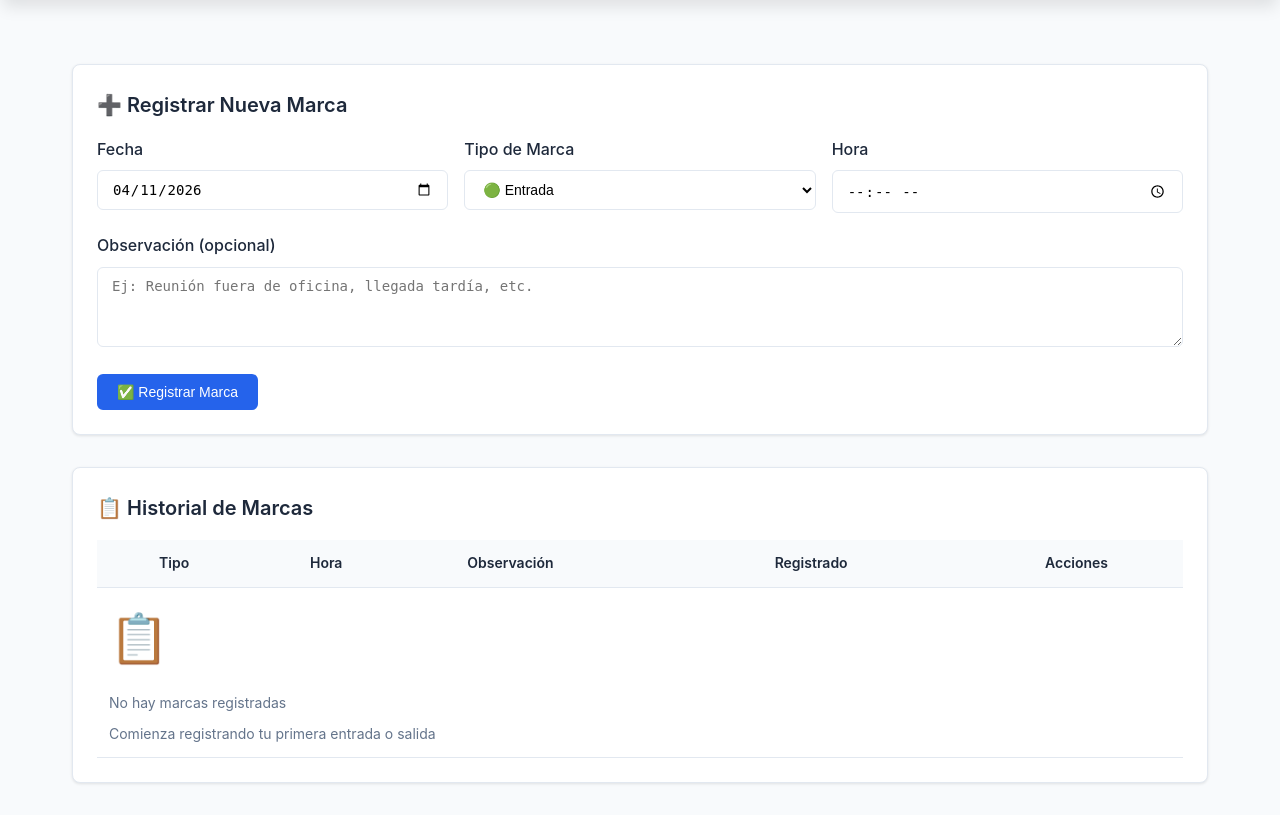
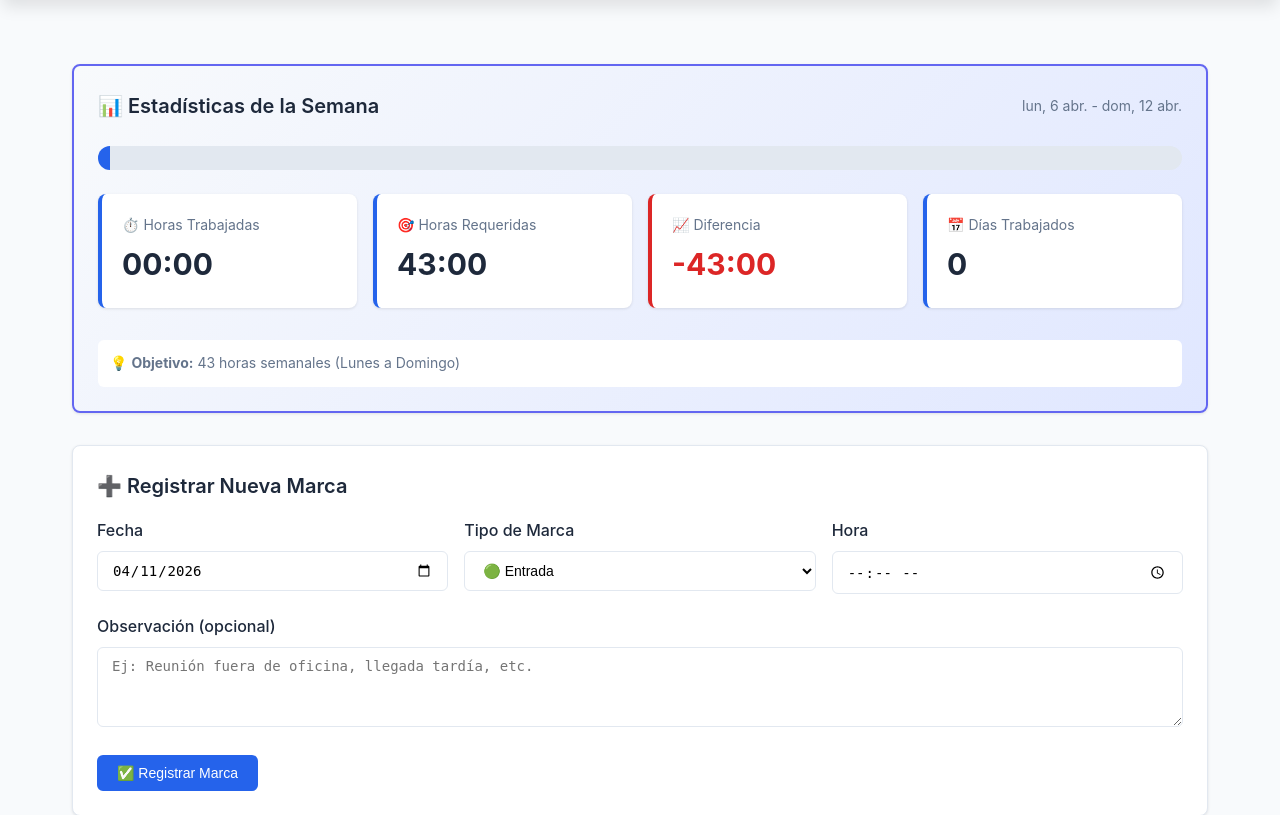
Before and after one commit to dmitos/contralor, a FastAPI app: page / in a window 1280 px wide. Shown: the part 213-1028 px from the top of the page. Run offline with FastAPI, Linux system fonts and the light colour scheme; data that the repository does not hold is empty.

Commit message:
panel de estadisticas

```diff
--- a/templates/index.html
+++ b/templates/index.html
@@ -20,6 +20,51 @@
 
         <!-- Alerta (inicialmente oculta) -->
         <div id="alerta" style="display: none;"></div>
+
+        <!-- Panel de Estadísticas Semanales -->
+        <div class="card" style="background: linear-gradient(135deg, #f8fafc 0%, #e0e7ff 100%); border: 2px solid #6366f1;">
+            <div style="display: flex; justify-content: space-between; align-items: center; margin-bottom: 1.5rem;">
+                <h2 class="card-title" style="margin: 0;">📊 Estadísticas de la Semana</h2>
+                <div style="font-size: 0.875rem; color: #64748b;">
+                    <span id="rangoSemana">Cargando...</span>
+                </div>
+            </div>
+
+            <!-- Barra de progreso -->
+            <div style="background: #e2e8f0; border-radius: 9999px; height: 24px; margin-bottom: 1.5rem; overflow: hidden; position: relative;">
+                <div id="progressBar" style="height: 100%; background: var(--primary-color); transition: width 0.5s ease, background-color 0.3s; width: 0%; display: flex; align-items: center; justify-content: flex-end; padding-right: 0.75rem;">
+                    <span style="color: white; font-weight: 600; font-size: 0.75rem;" id="porcentaje">0%</span>
+                </div>
+            </div>
+
+            <!-- Grid de estadísticas -->
+            <div class="stats-grid" style="grid-template-columns: repeat(auto-fit, minmax(180px, 1fr));">
+                <div class="stat-card">
+                    <div class="stat-label">⏱️ Horas Trabajadas</div>
+                    <div class="stat-value" id="horasTrabajadas">00:00</div>
+                </div>
+
+                <div class="stat-card">
+                    <div class="stat-label">🎯 Horas Requeridas</div>
+                    <div class="stat-value" id="horasRequeridas">43:00</div>
+                </div>
+
+                <div class="stat-card">
+                    <div class="stat-label">📈 Diferencia</div>
+                    <div class="stat-value" id="diferencia" style="font-weight: 700;">+00:00</div>
+                </div>
+
+                <div class="stat-card">
+                    <div class="stat-label">📅 Días Trabajados</div>
+                    <div class="stat-value" id="diasTrabajados">0</div>
+                </div>
+            </div>
+
+            <!-- Leyenda -->
+            <div style="margin-top: 1rem; padding: 0.75rem; background: white; border-radius: 0.375rem; font-size: 0.875rem; color: #64748b;">
+                💡 <strong>Objetivo:</strong> 43 horas semanales (Lunes a Domingo)
+            </div>
+        </div>
 
         <!-- Formulario de Registro -->
         <div class="card">
```
